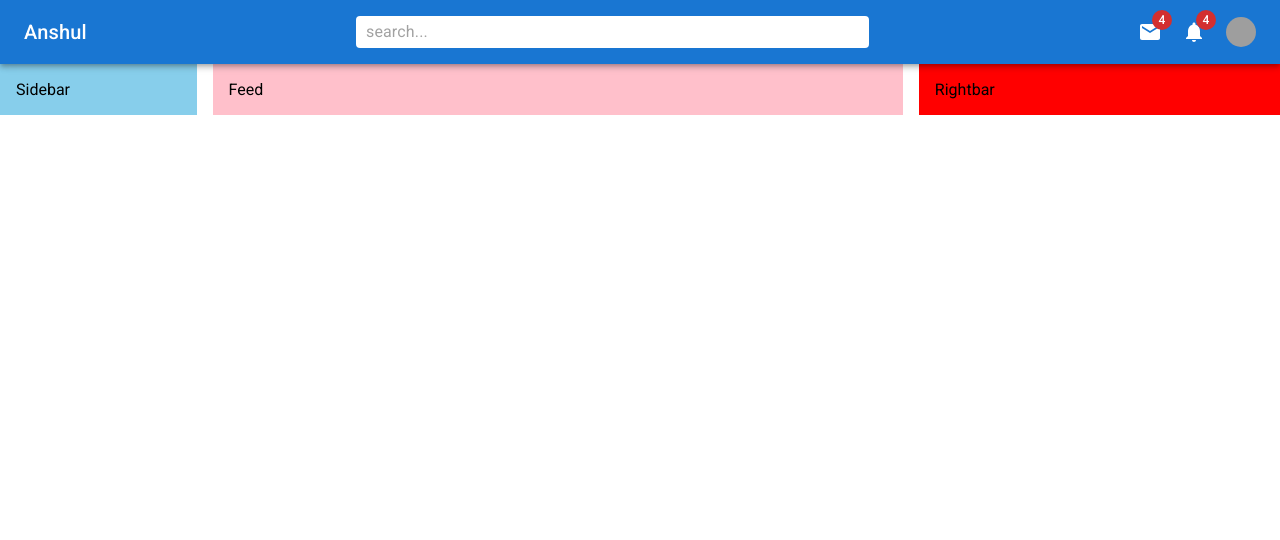
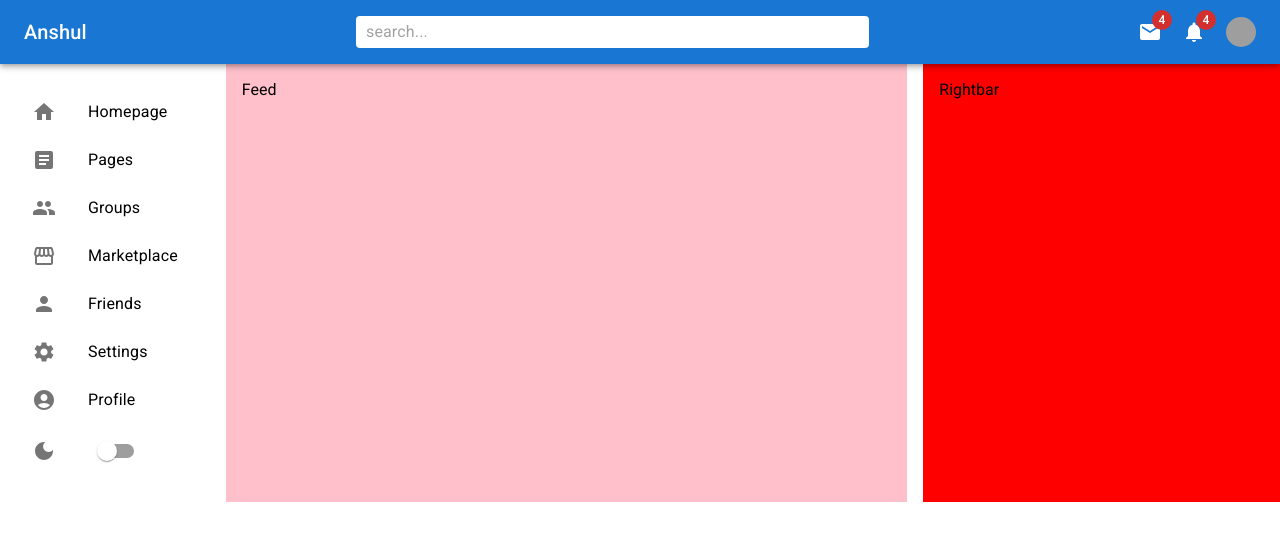
Before and after one commit to anshul45/mui, a React (Create React App) app: page / in a window 1280 px wide. Shown: the top 540 px of the page. Built offline with nearby package versions, Linux system fonts and the light colour scheme; grey boxes are pictures that could not be loaded.

Commit message:
slidebar

```diff
--- a/src/components/Sidebar.jsx
+++ b/src/components/Sidebar.jsx
@@ -1,14 +1,92 @@
-import { Box } from "@mui/material";
+import {
+  AccountCircle,
+  Article,
+  DarkMode,
+  Group,
+  Home,
+  Person,
+  Settings,
+  Storefront,
+} from "@mui/icons-material";
+import {
+  Box,
+  List,
+  ListItem,
+  ListItemButton,
+  ListItemIcon,
+  ListItemText,
+  Switch,
+} from "@mui/material";
 import React from "react";
 const Sidebar = () => {
   return (
-    <Box
-      bgcolor="skyblue"
-      flex={1}
-      p={2}
-      sx={{ display: { xs: "none", sm: "block" } }}
-    >
-      Sidebar
+    <Box flex={1} p={2} sx={{ display: { xs: "none", sm: "block" } }}>
+      <List>
+        <ListItem disablePadding>
+          <ListItemButton component="a" href="#home">
+            <ListItemIcon>
+              <Home />
+            </ListItemIcon>
+            <ListItemText primary="Homepage" />
+          </ListItemButton>
+        </ListItem>
+        <ListItem disablePadding>
+          <ListItemButton component="a" href="#page">
+            <ListItemIcon>
+              <Article />
+            </ListItemIcon>
+            <ListItemText primary="Pages" />
+          </ListItemButton>
+        </ListItem>
+        <ListItem disablePadding>
+          <ListItemButton component="a" href="#group">
+            <ListItemIcon>
+              <Group />
+            </ListItemIcon>
+            <ListItemText primary="Groups" />
+          </ListItemButton>
+        </ListItem>
+        <ListItem disablePadding>
+          <ListItemButton component="a" href="#marketplace">
+            <ListItemIcon>
+              <Storefront />
+            </ListItemIcon>
+            <ListItemText primary="Marketplace" />
+          </ListItemButton>
+        </ListItem>
+        <ListItem disablePadding>
+          <ListItemButton component="a" href="#friend">
+            <ListItemIcon>
+              <Person />
+            </ListItemIcon>
+            <ListItemText primary="Friends" />
+          </ListItemButton>
+        </ListItem>
+        <ListItem disablePadding>
+          <ListItemButton component="a" href="#setting">
+            <ListItemIcon>
+              <Settings />
+            </ListItemIcon>
+            <ListItemText primary="Settings" />
+          </ListItemButton>
+        </ListItem>
+        <ListItem disablePadding>
+          <ListItemButton component="a" href="#profile">
+            <ListItemIcon>
+              <AccountCircle />
+            </ListItemIcon>
+            <ListItemText primary="Profile" />
+          </ListItemButton>
+        </ListItem>
+        <ListItem disablePadding>
+          <ListItemButton component="a" href="#profile">
+            <ListItemIcon>
+              <DarkMode />
+            </ListItemIcon>
+            <Switch />
+          </ListItemButton>
+        </ListItem>
+      </List>
     </Box>
   );
 };
```
